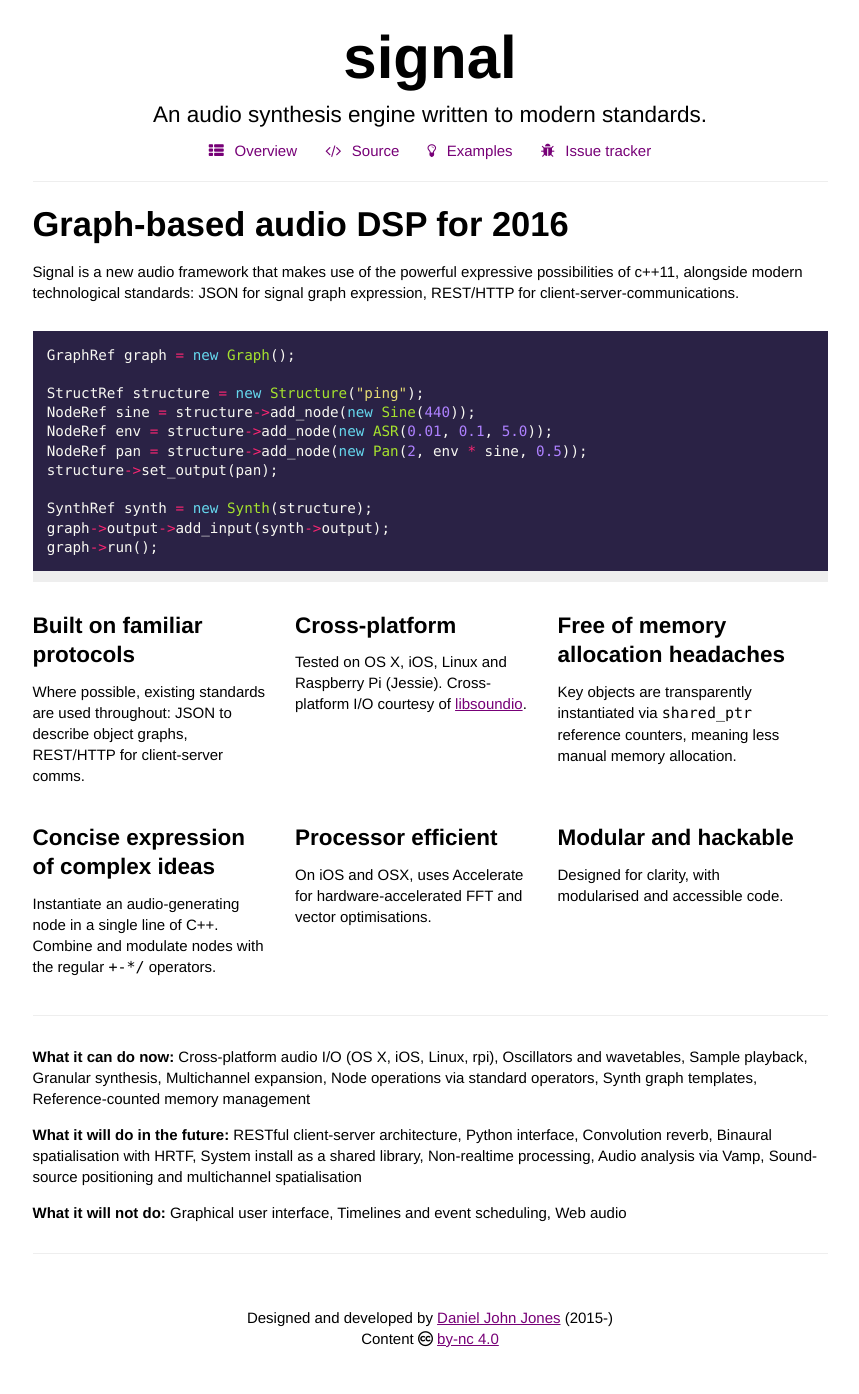
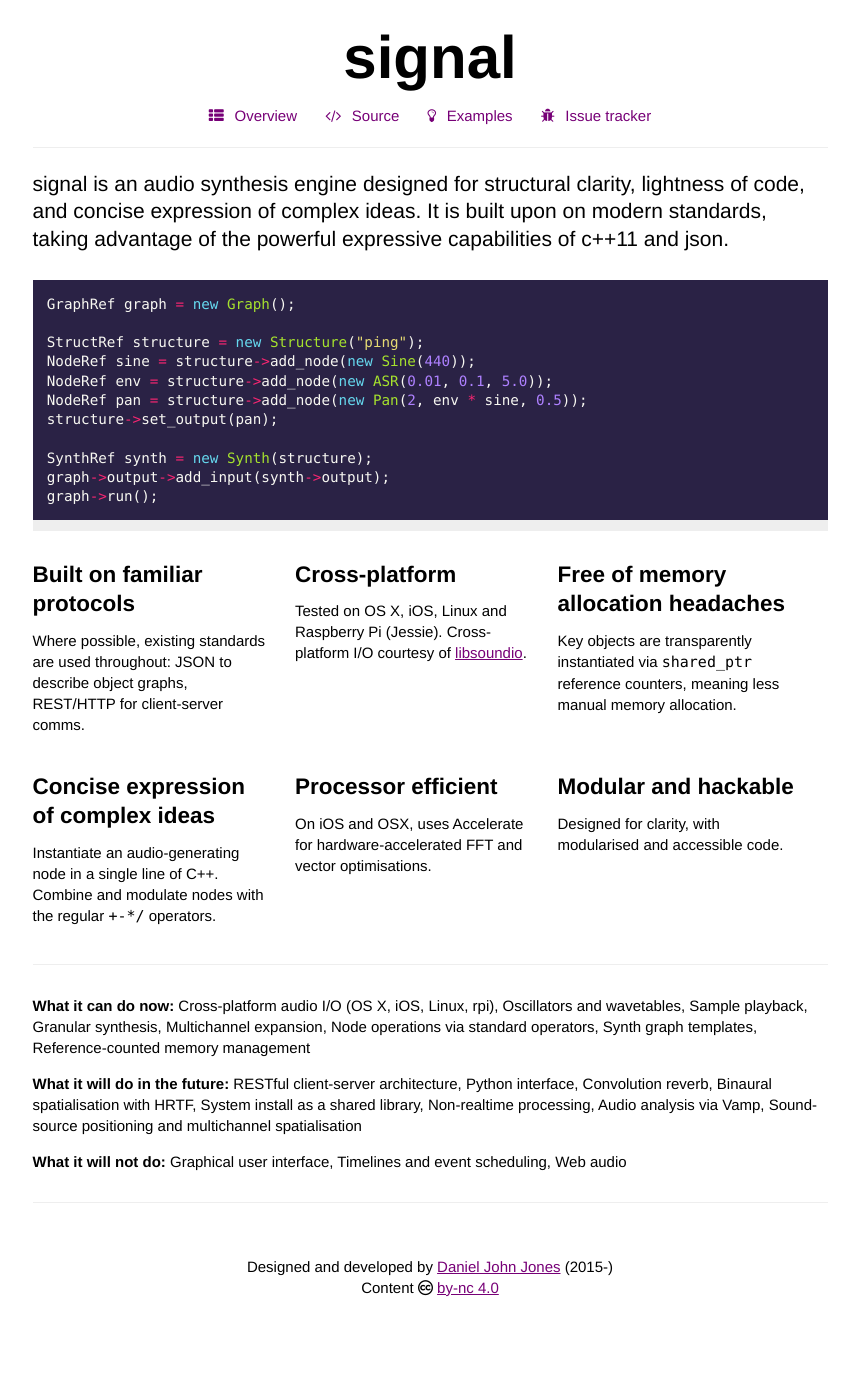
Before and after one commit to ideoforms/signalflow, a Jekyll site: the page built from index.md, in a window 1280 px wide. Shown: the whole page, without its empty margins (210-1069 px from the left). Built offline with Jekyll 4.4.1, drawn with Linux system fonts in a browser that asks for light colours; nearby versions of some CDN libraries; after the commit the page ends 1343 px from its top, so only the background shows below that.

Commit message:
Update web content with new synopsis

````diff
--- a/_layouts/default.html
+++ b/_layouts/default.html
@@ -11,7 +11,7 @@
 		<div id="main">
 			<div id="top">
 				<h1>signal</h1>
-				<p class="intro">An audio synthesis engine written to modern standards.</p>
+				<!-- <p class="intro">An audio synthesis engine written to modern standards.</p> -->
 				<nav>
 					<ul>
 						<li><a href="/"><i class="fa fa-th-list"></i> Overview</a></li>
--- a/index.md
+++ b/index.md
@@ -3,9 +3,9 @@ layout: default
 title: signal
 ---
 
-## Graph-based audio DSP for 2016
-
-Signal is a new audio framework that makes use of the powerful expressive possibilities of c++11, alongside modern technological standards: JSON for signal graph expression, REST/HTTP for client-server-communications.
+<div class="intro">
+signal is an audio synthesis engine designed for structural clarity, lightness of code, and concise expression of complex ideas. It is built upon on modern standards, taking advantage of the powerful expressive capabilities of c++11 and json.
+</div>
 
 ```cpp
 GraphRef graph = new Graph();
--- a/style.css
+++ b/style.css
@@ -126,9 +126,9 @@ pre, code
 }
 .intro
 {
-	font-size: 150%;
+	font-size: 140%;
 	margin-bottom: 0;
-	line-height: 1em;
+	line-height: 1.3em;
 }
 
 @media only screen and (max-width: 800px)
````
